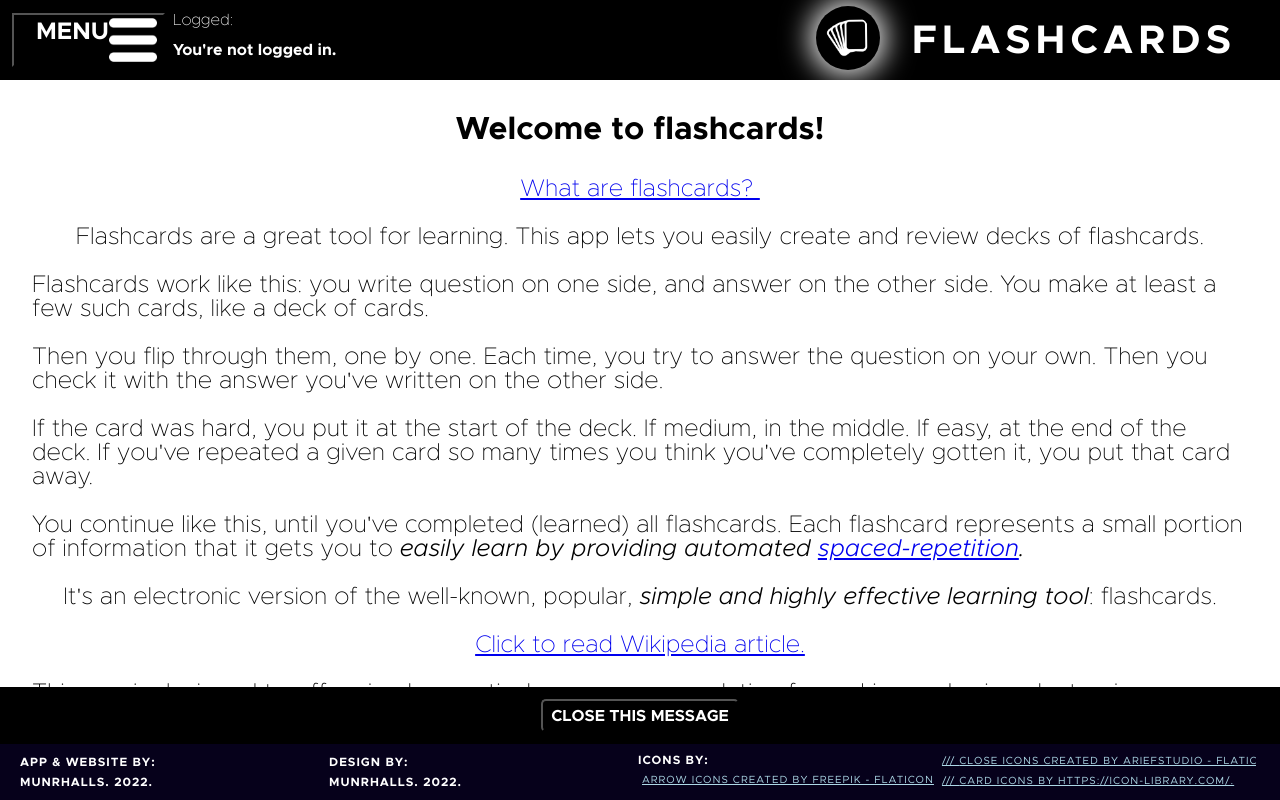
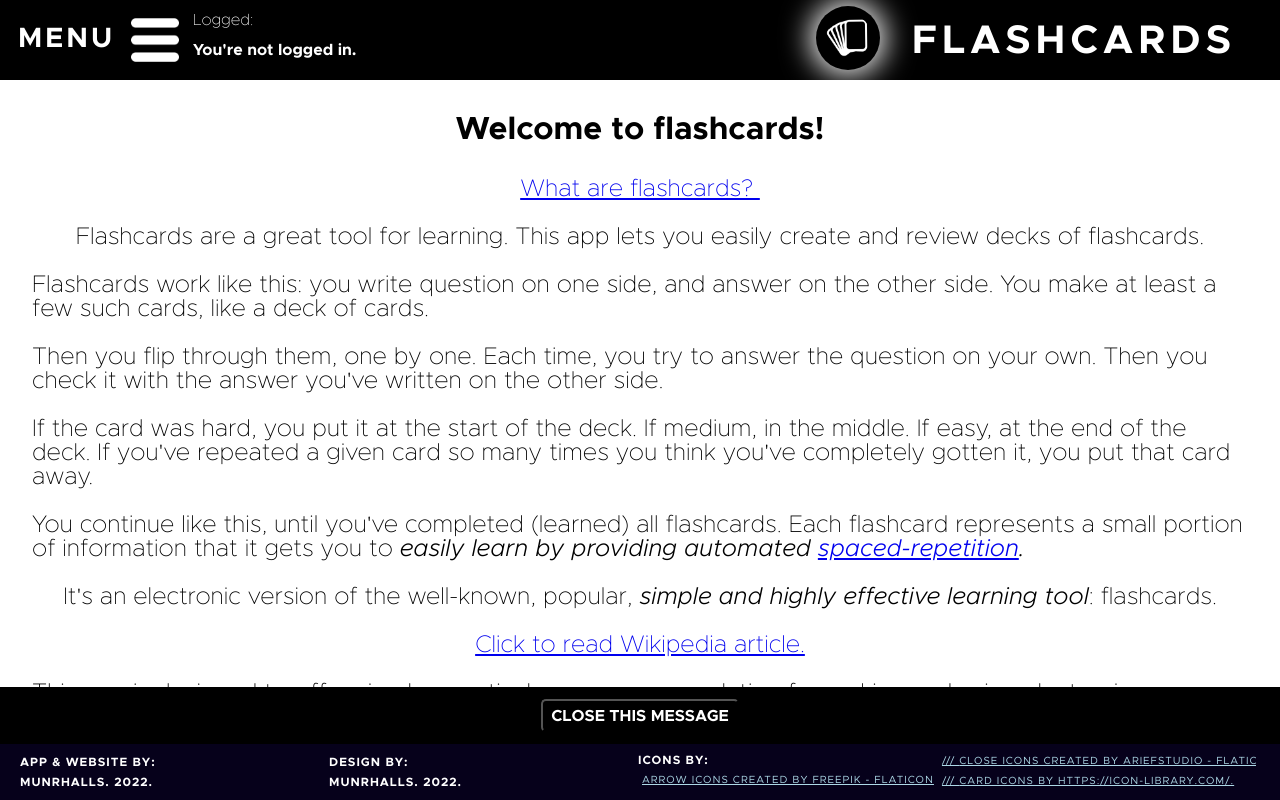
Before and after one commit to munrhalls/Oxus-Flashcards, a React (Create React App) app: page / in a window 1280 px wide. Built offline with nearby package versions, Linux system fonts and the light colour scheme; no server answers; grey boxes are pictures that could not be loaded.

Commit message:
menu btn

```diff
--- a/src/Components/Menu/MenuOpenCloseBtn.css
+++ b/src/Components/Menu/MenuOpenCloseBtn.css
@@ -5,15 +5,18 @@
 
     background-color: transparent;
     background: transparent;
+    border: none;
+    align-items: center;
 
 }
 .Menu__OpenCloseBtn__text {
     font-weight: bold;
     text-transform: uppercase;
     color: #fff;
-    font-size: 1.5rem;
-    margin-left: 1rem;
+    font-size: 1.75rem;
+    margin-right: 1rem;
     margin-bottom: .33rem;
+    letter-spacing: 3px;
 }
 .Menu__OpenCloseBtn__img {
     height: 3rem;
```
